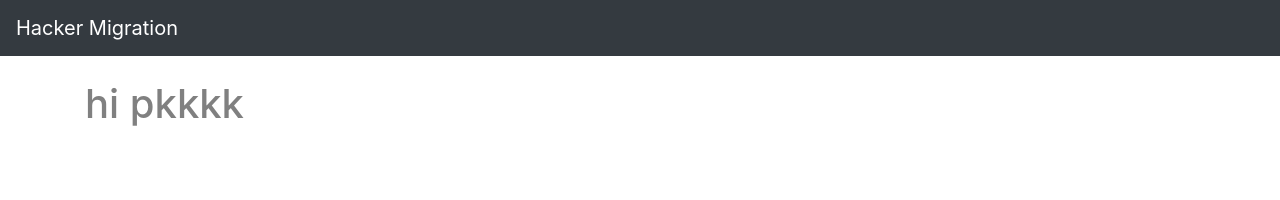
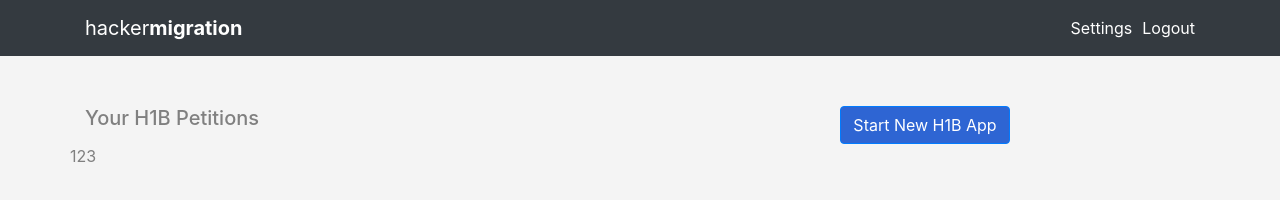
Before and after one commit to dkcountry/HWOB, a React app: page / in a window 1280 px wide. Built offline with nearby package versions, Linux system fonts and the light colour scheme; no server answers.

Commit message:
applicant route

```diff
--- /dev/null
+++ b/src/components/applicant.js
@@ -0,0 +1,35 @@
+import React from "react";
+
+class Applicant extends React.Component {
+    constructor(props) {
+        super(props);
+        this.state = {
+            appId: props.appId
+        }
+        this.appInfo = this.appInfo.bind(this);
+    }
+
+    appInfo(appId) {
+        fetch(`/hwob/applicant/${appId}`)
+        .then(results => {
+            console.log(results.json())
+            return results.json();
+
+        }).then(data => {
+            console.log(data)
+        })
+    }
+
+    render() {
+        return (
+            <div>
+                {this.state.appId}
+                {this.appInfo(this.state.appId)}
+            </div>
+        )
+    }
+
+
+}
+
+export default Applicant;
--- a/src/components/nav.js
+++ b/src/components/nav.js
@@ -2,16 +2,21 @@ import React from "react";
 
 
 const style = {
-    "background-color": "blue"
+    "paddingRight": "10px",
+    "float": "left"
 }
-
 
 class NavBar extends React.Component {
     render() {
         return (
             <nav className="navbar navbar-dark bg-dark">
-
-                <a className="navbar-brand" href="#">Hacker Migration </a>
+                <div className="container">
+                <a className="navbar-brand" href="#">hacker<strong>migration</strong> </a>
+                <div className="navbar-text">
+                        <div style={style}><a href="#">Settings</a></div>
+                        <a href="#">Logout </a>
+                </div>
+                </div>
             </nav>
         );
     }
--- /dev/null
+++ b/src/components/userHome.js
@@ -0,0 +1,43 @@
+import React from "react";
+import Applicant from "./applicant";
+
+
+const style = {
+    "paddingTop": "50px",
+}
+
+const btnStyle = {
+    "backgroundColor": "#2e65d3"
+}
+
+class UserHome extends React.Component {
+    constructor(props) {
+        super(props);
+        this.clickTest = this.clickTest.bind(this);
+    }
+
+    clickTest() {
+        alert('btn clicked');
+    }
+
+    render() {
+        return (
+            <div style={style}>
+                <div className="row">
+                    <div className="col-sm-6">
+                        <h5>Your H1B Petitions </h5>
+                    </div>
+                    <div className="col-sm-6" style={{"textAlign": "center"}}>
+                    <button onClick={this.clickTest} style={btnStyle} type="button" className="btn btn-primary">Start New H1B App</button>
+                    </div>
+
+                    <Applicant appId="123" />
+
+                </div>
+            </div>
+        );
+    }
+}
+
+
+export default UserHome;
--- a/src/index.js
+++ b/src/index.js
@@ -1,16 +1,16 @@
 import React from "react";
 import ReactDOM from "react-dom";
-import NavBar from "./components/nav"
-import "./stylesheets/index.css"
+import NavBar from "./components/nav";
+import UserHome from "./components/userHome";
+import "./stylesheets/index.css";
 
-class Index extends React.Component {
+class App extends React.Component {
     render() {
         return (
             <div>
                 <NavBar />
-                <br/>
                 <div className="container">
-                   <h1> hi pkkkk </h1>
+                   <UserHome />
                 </div>
             </div>
         );
@@ -18,4 +18,4 @@ class Index extends React.Component {
 }
 
 
-ReactDOM.render(<Index />, document.getElementById("index"));
+ReactDOM.render(<App />, document.getElementById("index"));
--- a/src/stylesheets/index.css
+++ b/src/stylesheets/index.css
@@ -4,4 +4,5 @@
 
 body {
     color: gray;
+    background-color: #f4f4f4;
 }
```
